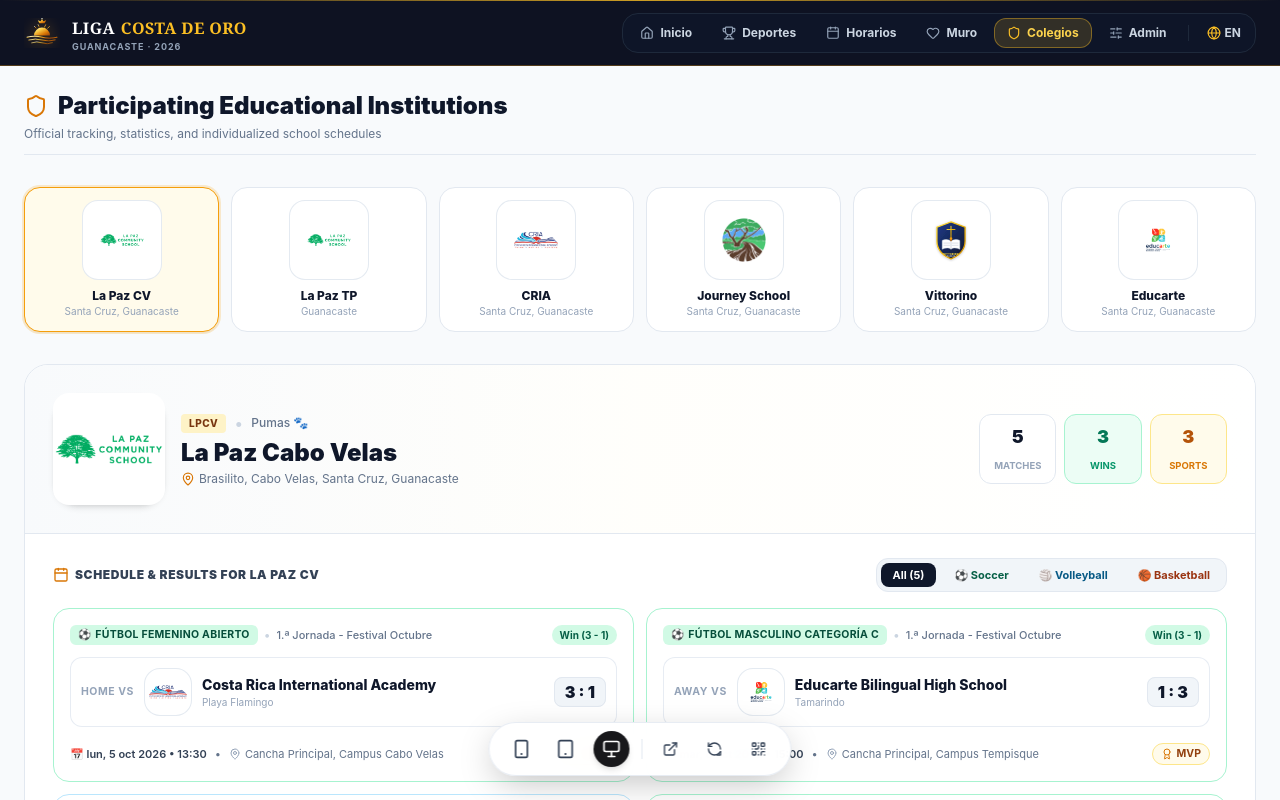
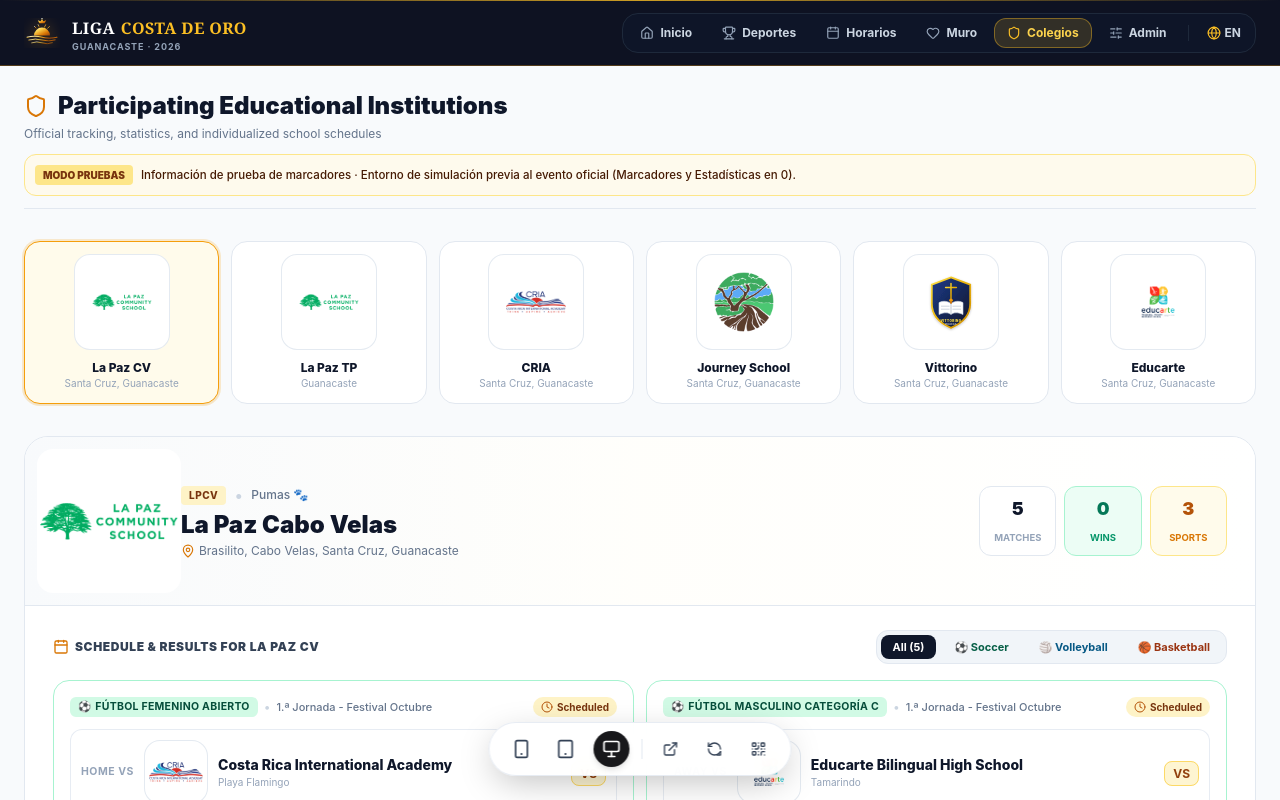
Before and after one commit to albustor/LD_costadeoro, a Next.js app: page /colegios in a window 1280 px wide. Shown: the top 800 px of the page. Built offline with nearby package versions, Linux system fonts and the light colour scheme.

Commit message:
feat(ui): enlarge school emblems, zero-out match scores & standings for test mode, and add test banners

```diff
--- a/src/app/colegios/page.tsx
+++ b/src/app/colegios/page.tsx
@@ -73,6 +73,16 @@
         <p className="text-xs text-slate-500 mt-1">
           {t('schools.headerSubtitle')}
         </p>
+
+        {/* ℹ️ Banner de Modo de Pruebas */}
+        <div className="mt-3 flex items-center gap-2 p-2.5 rounded-xl bg-amber-50/90 border border-amber-200 text-amber-950 text-xs">
+          <span className="font-black px-2 py-0.5 rounded bg-amber-200 text-amber-900 text-[10px] uppercase shrink-0">
+            Modo Pruebas
+          </span>
+          <span className="font-medium text-[11.5px]">
+            Información de prueba de marcadores · Entorno de simulación previa al evento oficial (Marcadores y Estadísticas en 0).
+          </span>
+        </div>
       </div>
 
       {/* 🏫 SELECTOR DE COLEGIOS (2 EN 2 / GRID SIMÉTRICO) */}
@@ -86,13 +96,13 @@
                 setSelectedSchoolId(s.id);
                 setSportFilter('all');
               }}
-              className={`p-3 rounded-2xl border text-center transition-all flex flex-col items-center justify-center gap-2 cursor-pointer shadow-2xs ${
+              className={`p-3 rounded-2xl border text-center transition-all flex flex-col items-center justify-center gap-2.5 cursor-pointer shadow-2xs ${
                 isSelected
                   ? 'bg-amber-50 border-amber-500 ring-2 ring-amber-500/20 shadow-sm'
                   : 'bg-white border-slate-200 hover:border-amber-300 hover:bg-slate-50'
               }`}
             >
-              <div className="w-16 h-16 sm:w-20 sm:h-20 rounded-2xl bg-white border border-slate-200/90 flex items-center justify-center p-1.5 shadow-2xs">
+              <div className="w-20 h-20 sm:w-24 sm:h-24 rounded-2xl bg-white border border-slate-200/90 flex items-center justify-center p-2 shadow-2xs">
                 <SchoolEmblem schoolId={s.id} size="sm" showBorder={false} />
               </div>
               <div className="min-w-0 w-full">
--- a/src/components/sports/SchoolEmblem.tsx
+++ b/src/components/sports/SchoolEmblem.tsx
@@ -19,11 +19,11 @@
 }
 
 const sizeMap = {
-  xs: 'w-8 h-8',
-  sm: 'w-12 h-12',
-  md: 'w-20 h-20',
-  lg: 'w-28 h-28',
-  xl: 'w-36 h-36',
+  xs: 'w-10 h-10',
+  sm: 'w-14 h-14 sm:w-16 sm:h-16',
+  md: 'w-24 h-24 sm:w-28 sm:h-28',
+  lg: 'w-32 h-32 sm:w-36 sm:h-36',
+  xl: 'w-44 h-44 sm:w-48 sm:h-48',
 };
 
 // Mapeo directo a los archivos oficiales locales de alta resolución en public/logos/colegios/
--- a/src/components/sports/SportScheduleView.tsx
+++ b/src/components/sports/SportScheduleView.tsx
@@ -375,6 +375,16 @@
                   </div>
                 </div>
 
+                {/* ℹ️ Nota Oficial de Prueba y Calibración */}
+                <div className="flex items-center gap-2 p-3 rounded-2xl bg-amber-50/90 border border-amber-200 text-amber-950 text-xs">
+                  <span className="font-black px-2 py-0.5 rounded bg-amber-200 text-amber-900 text-[10px] uppercase shrink-0">
+                    Modo Pruebas
+                  </span>
+                  <span className="font-medium text-[11.5px]">
+                    Información de prueba de marcadores · Entorno de simulación previa al evento oficial. Todos los marcadores y puntos inician en 0.
+                  </span>
+                </div>
+
                 {/* Lista de Partidos Limpia y Tematizada */}
                 <div className="grid grid-cols-1 md:grid-cols-2 gap-3.5">
                   {sportMatches.length === 0 ? (
--- a/src/components/sports/StandingsTable.tsx
+++ b/src/components/sports/StandingsTable.tsx
@@ -45,6 +45,12 @@
               </button>
             );
           })}
+        </div>
+
+        {/* ℹ️ Nota Oficial de Prueba */}
+        <div className="mt-3 flex items-center gap-2 p-2.5 rounded-xl bg-amber-50/80 border border-amber-200 text-amber-900 text-[11px]">
+          <span className="font-extrabold px-1.5 py-0.5 rounded bg-amber-200 text-amber-950 uppercase text-[9.5px]">Modo Pruebas</span>
+          <span className="font-medium">Información de prueba de marcadores · Entorno de simulación previa al evento oficial (Puntos y Marcadores en 0).</span>
         </div>
       </div>
 
--- a/src/lib/initialData.ts
+++ b/src/lib/initialData.ts
@@ -1,7 +1,7 @@
 import { Match, PhotoItem, ShortVideo, Sponsor } from '@/types/tournament';
 
 export const INITIAL_MATCHES: Match[] = [
-  // JORNADA 1 (Completados y En Vivo)
+  // JORNADA 1 - Partidos de Prueba (Todos en 0 - 0)
   {
     id: 'm-fem-01',
     tournamentId: 'costa-de-oro-2026',
@@ -14,14 +14,12 @@
     venue: 'Cancha Principal, Campus Cabo Velas',
     homeTeamId: 'la-paz-cabo-velas',
     awayTeamId: 'cria',
-    homeScore: 3,
-    awayScore: 1,
-    status: 'completed',
-    currentPeriod: 'Finalizado',
-    mvpPlayerName: 'Valentina Soto (LPCV)',
-    mvpSchoolId: 'la-paz-cabo-velas',
-    notes: 'Gran despliegue ofensivo de La Paz Cabo Velas en el segundo tiempo.',
-    updatedAt: '2026-10-05T15:00:00Z',
+    homeScore: 0,
+    awayScore: 0,
+    status: 'scheduled',
+    currentPeriod: 'Por Iniciar',
+    notes: 'Encuentro de prueba programado para calibración previa al torneo.',
+    updatedAt: '2026-10-05T10:00:00Z',
   },
   {
     id: 'm-fem-02',
@@ -35,14 +33,12 @@
     venue: 'Cancha Principal, Campus Cabo Velas',
     homeTeamId: 'journey-school',
     awayTeamId: 'educarte',
-    homeScore: 2,
-    awayScore: 2,
-    status: 'completed',
-    currentPeriod: 'Finalizado',
-    mvpPlayerName: 'Camila Rojas (TJS)',
-    mvpSchoolId: 'journey-school',
-    notes: 'Empate electrizante en los minutos finales con gol de tiro libre.',
-    updatedAt: '2026-10-05T16:45:00Z',
+    homeScore: 0,
+    awayScore: 0,
+    status: 'scheduled',
+    currentPeriod: 'Por Iniciar',
+    notes: 'Encuentro de prueba programado para calibración previa al torneo.',
+    updatedAt: '2026-10-05T10:00:00Z',
   },
   {
     id: 'm-fem-03',
@@ -56,14 +52,12 @@
     venue: 'Cancha 2, Campus Cabo Velas',
     homeTeamId: 'la-paz-tempisque',
     awayTeamId: 'vittorino',
-    homeScore: 1,
+    homeScore: 0,
     awayScore: 0,
-    status: 'completed',
-    currentPeriod: 'Finalizado',
-    mvpPlayerName: 'Lucía Méndez (LPTP)',
-    mvpSchoolId: 'la-paz-tempisque',
-    notes: 'Victoria cerrada con destacada actuación de la guardameta.',
-    updatedAt: '2026-10-05T17:30:00Z',
+    status: 'scheduled',
+    currentPeriod: 'Por Iniciar',
+    notes: 'Encuentro de prueba programado para calibración previa al torneo.',
+    updatedAt: '2026-10-05T10:00:00Z',
   },
   // Fútbol Masculino Cat C
   {
@@ -78,14 +72,12 @@
     venue: 'Cancha Principal, Campus Tempisque',
     homeTeamId: 'cria',
     awayTeamId: 'la-paz-tempisque',
-    homeScore: 4,
-    awayScore: 2,
-    status: 'completed',
-    currentPeriod: 'Finalizado',
-    mvpPlayerName: 'Mateo Jiménez (CRIA)',
-    mvpSchoolId: 'cria',
-    notes: 'Hat-trick de Mateo Jiménez para asegurar la victoria de CRIA.',
-    updatedAt: '2026-10-06T15:00:00Z',
+    homeScore: 0,
+    awayScore: 0,
+    status: 'scheduled',
+    currentPeriod: 'Por Iniciar',
+    notes: 'Encuentro de prueba programado para calibración previa al torneo.',
+    updatedAt: '2026-10-06T10:00:00Z',
   },
   {
     id: 'm-fut-c-02',
@@ -99,14 +91,12 @@
     venue: 'Cancha Principal, Campus Tempisque',
     homeTeamId: 'educarte',
     awayTeamId: 'la-paz-cabo-velas',
-    homeScore: 1,
-    awayScore: 3,
-    status: 'completed',
-    currentPeriod: 'Finalizado',
-    mvpPlayerName: 'Sebastián Mora (LPCV)',
-    mvpSchoolId: 'la-paz-cabo-velas',
-    notes: 'Dominio de posesión y velocidad en las bandas por Cabo Velas.',
-    updatedAt: '2026-10-06T16:30:00Z',
+    homeScore: 0,
+    awayScore: 0,
+    status: 'scheduled',
+    currentPeriod: 'Por Iniciar',
+    notes: 'Encuentro de prueba programado para calibración previa al torneo.',
+    updatedAt: '2026-10-06T10:00:00Z',
   },
   // Fútbol Masculino Cat D
   {
@@ -121,14 +111,12 @@
     venue: 'Cancha Sintética, Campus Cabo Velas',
     homeTeamId: 'vittorino',
     awayTeamId: 'journey-school',
-    homeScore: 5,
-    awayScore: 3,
-    status: 'completed',
-    currentPeriod: 'Finalizado',
-    mvpPlayerName: 'Ignacio Vargas (VIT)',
-    mvpSchoolId: 'vittorino',
-    notes: 'Festival de goles y entusiasmo de los más pequeños.',
-    updatedAt: '2026-10-07T15:30:00Z',
+    homeScore: 0,
+    awayScore: 0,
+    status: 'scheduled',
+    currentPeriod: 'Por Iniciar',
+    notes: 'Encuentro de prueba programado para calibración previa al torneo.',
+    updatedAt: '2026-10-07T10:00:00Z',
   },
   // Voleibol Femenino Cat C
   {
@@ -143,20 +131,14 @@
     venue: 'Gimnasio Techado, Campus Tempisque',
     homeTeamId: 'la-paz-cabo-velas',
     awayTeamId: 'journey-school',
-    homeScore: 2,
+    homeScore: 0,
     awayScore: 0,
-    homeSetsWon: 2,
+    homeSetsWon: 0,
     awaySetsWon: 0,
-    setScores: [
-      { home: 25, away: 18 },
-      { home: 25, away: 21 },
-    ],
-    status: 'completed',
-    currentPeriod: 'Finalizado',
-    mvpPlayerName: 'Sofía Brenes (LPCV)',
-    mvpSchoolId: 'la-paz-cabo-velas',
-    notes: 'Gran precisión de saques y bloqueos en la red.',
-    updatedAt: '2026-10-08T14:45:00Z',
+    status: 'scheduled',
+    currentPeriod: 'Por Iniciar',
+    notes: 'Encuentro de prueba programado para calibración previa al torneo.',
+    updatedAt: '2026-10-08T10:00:00Z',
   },
   // Baloncesto Cat C
   {
@@ -171,14 +153,12 @@
     venue: 'Cancha Múltiple, Campus Cabo Velas',
     homeTeamId: 'cria',
     awayTeamId: 'vittorino',
-    homeScore: 48,
-    awayScore: 36,
-    status: 'completed',
-    currentPeriod: 'Finalizado',
-    mvpPlayerName: 'Daniel Navarro (CRIA)',
-    mvpSchoolId: 'cria',
-    notes: 'Sólida defensa en zona de CRIA durante los 4 cuartos.',
-    updatedAt: '2026-10-09T16:00:00Z',
+    homeScore: 0,
+    awayScore: 0,
+    status: 'scheduled',
+    currentPeriod: 'Por Iniciar',
+    notes: 'Encuentro de prueba programado para calibración previa al torneo.',
+    updatedAt: '2026-10-09T10:00:00Z',
   },
   // PRÓXIMO ENCUENTRO OFICIAL PROGRAMADO (JORNADA 2)
   {
@@ -217,7 +197,7 @@
     awayScore: 0,
     status: 'scheduled',
     currentPeriod: 'Por Iniciar',
-    notes: 'Duelo clave por el liderato de la Categoría C.',
+    notes: 'Encuentro de prueba programado para calibración previa al torneo.',
     updatedAt: '2026-10-20T10:00:00Z',
   },
   {
@@ -236,7 +216,7 @@
     awayScore: 0,
     status: 'scheduled',
     currentPeriod: 'Por Iniciar',
-    notes: 'Jornada 2 de voleibol femenino.',
+    notes: 'Encuentro de prueba programado para calibración previa al torneo.',
     updatedAt: '2026-10-20T10:00:00Z',
   },
   {
@@ -255,7 +235,7 @@
     awayScore: 0,
     status: 'scheduled',
     currentPeriod: 'Por Iniciar',
-    notes: 'Jornada de baloncesto.',
+    notes: 'Encuentro de prueba programado para calibración previa al torneo.',
     updatedAt: '2026-10-20T10:00:00Z',
   },
 ];
--- a/src/lib/storageAdapter.ts
+++ b/src/lib/storageAdapter.ts
@@ -6,7 +6,7 @@
 
 const KEYS = {
   TIER: 'costa_de_oro_tier_active',
-  MATCHES: 'costa_de_oro_matches',
+  MATCHES: 'costa_de_oro_matches_v3',
   SPONSORS: 'costa_de_oro_sponsors',
   VIDEOS: 'costa_de_oro_videos',
   PHOTOS: 'costa_de_oro_photos',
```
